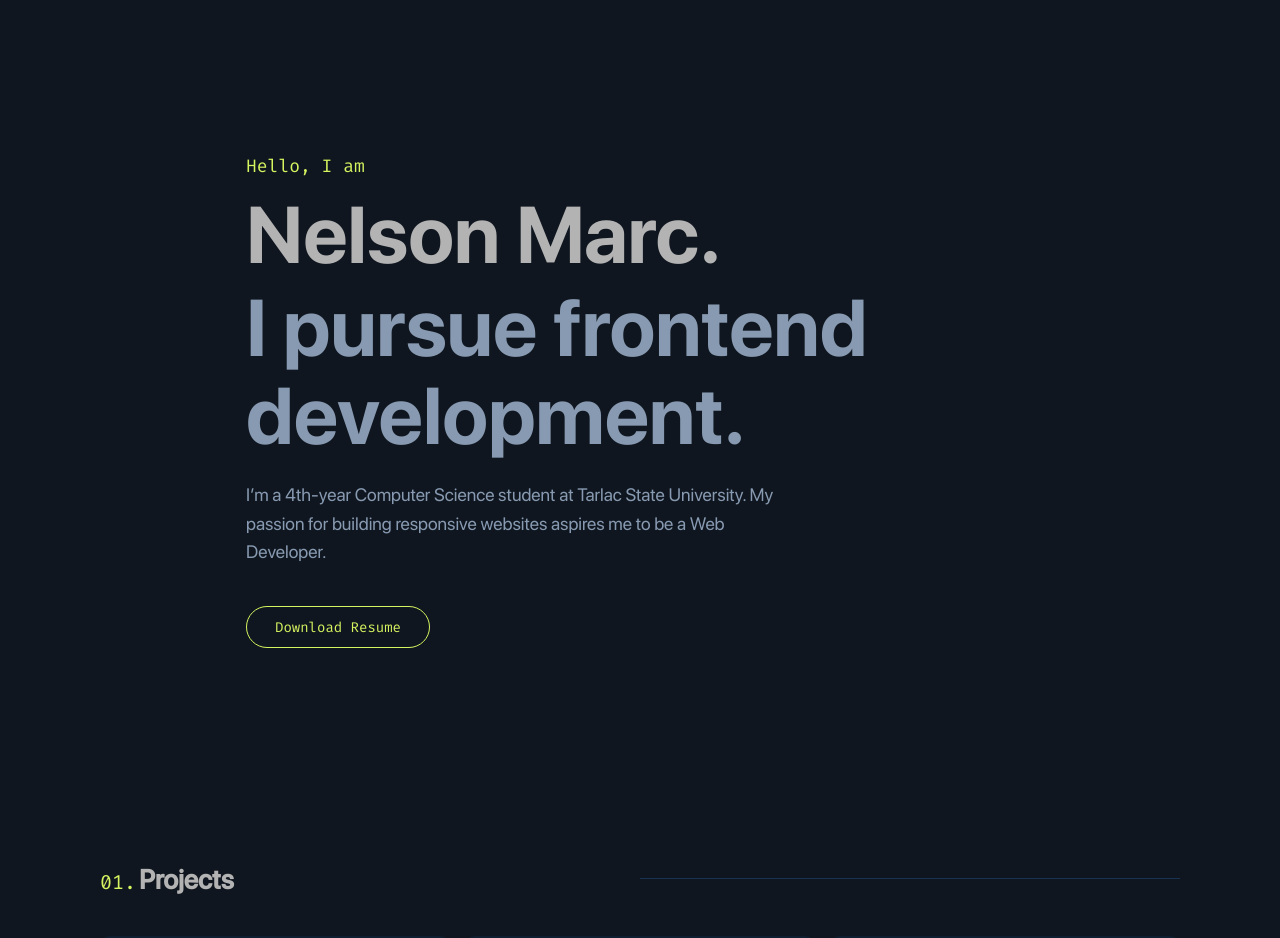
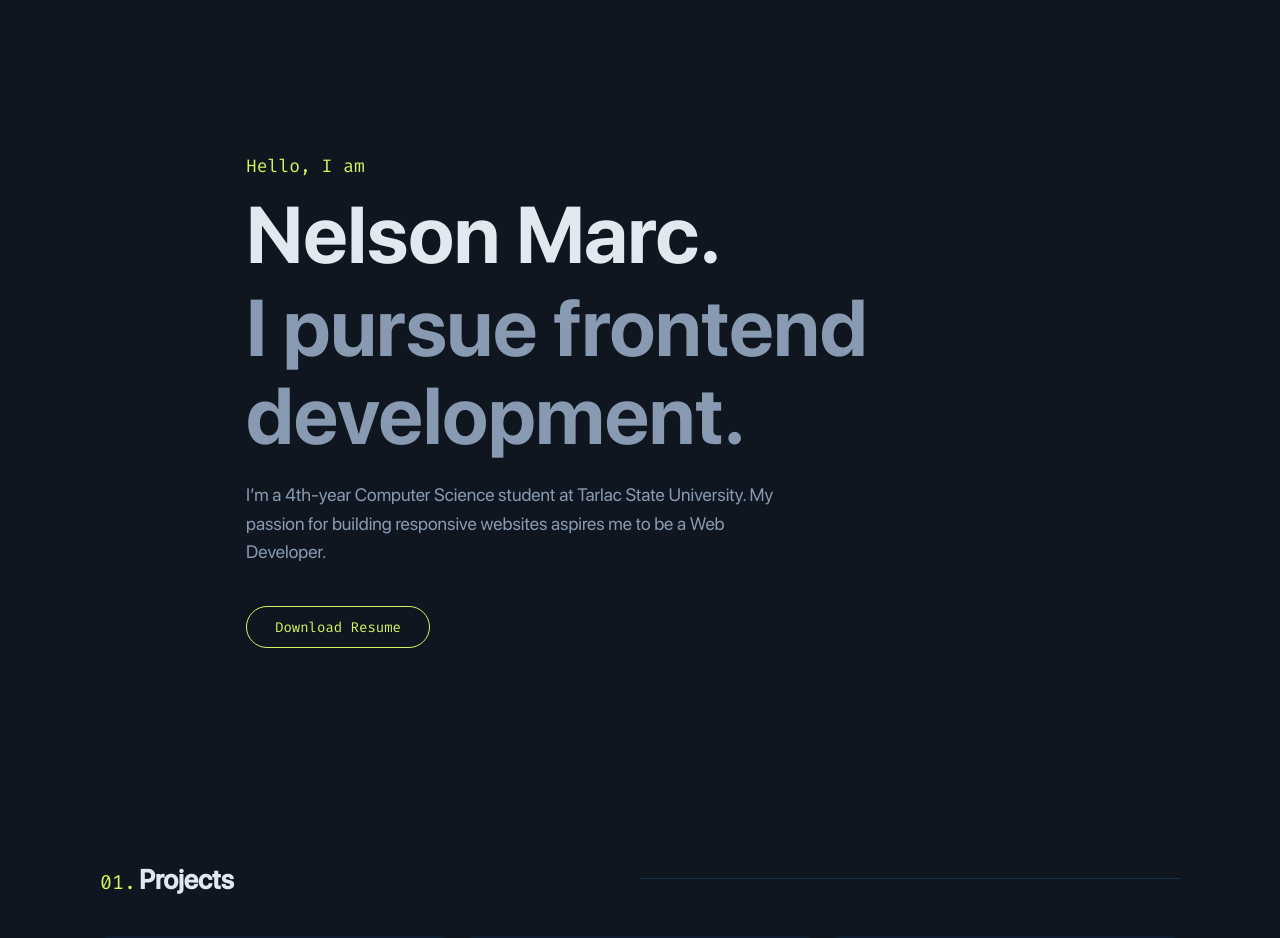
Before and after one commit to santos1n/portfolio, a plain HTML site: page index.html in a window 1280 px wide. Shown: the top 938 px of the page. Drawn offline with Linux system fonts and the light colour scheme.

Commit message:
minor changes

```diff
--- a/index.html
+++ b/index.html
@@ -12,7 +12,7 @@
       rel="stylesheet"
     />
     <link rel="icon" type="image/png" href="assets/icon.png?" />
-    <title>Portfolio</title>
+    <title>Nelson Marc</title>
   </head>
   <body>
     <div class="container">
--- a/style.css
+++ b/style.css
@@ -88,7 +88,7 @@ section {
 
 .hero-name {
   margin: 10px 0 5px 0;
-  color: #b3b3b3;
+  color: #e2e8f0;
 }
 
 .hero-text {
@@ -105,7 +105,7 @@ section {
 
 .sub-heading__title {
   font-family: "sf_pro_displaymedium", sans-serif;
-  color: #b3b3b3;
+  color: #e2e8f0;
   width: 100%;
 }
 
```
